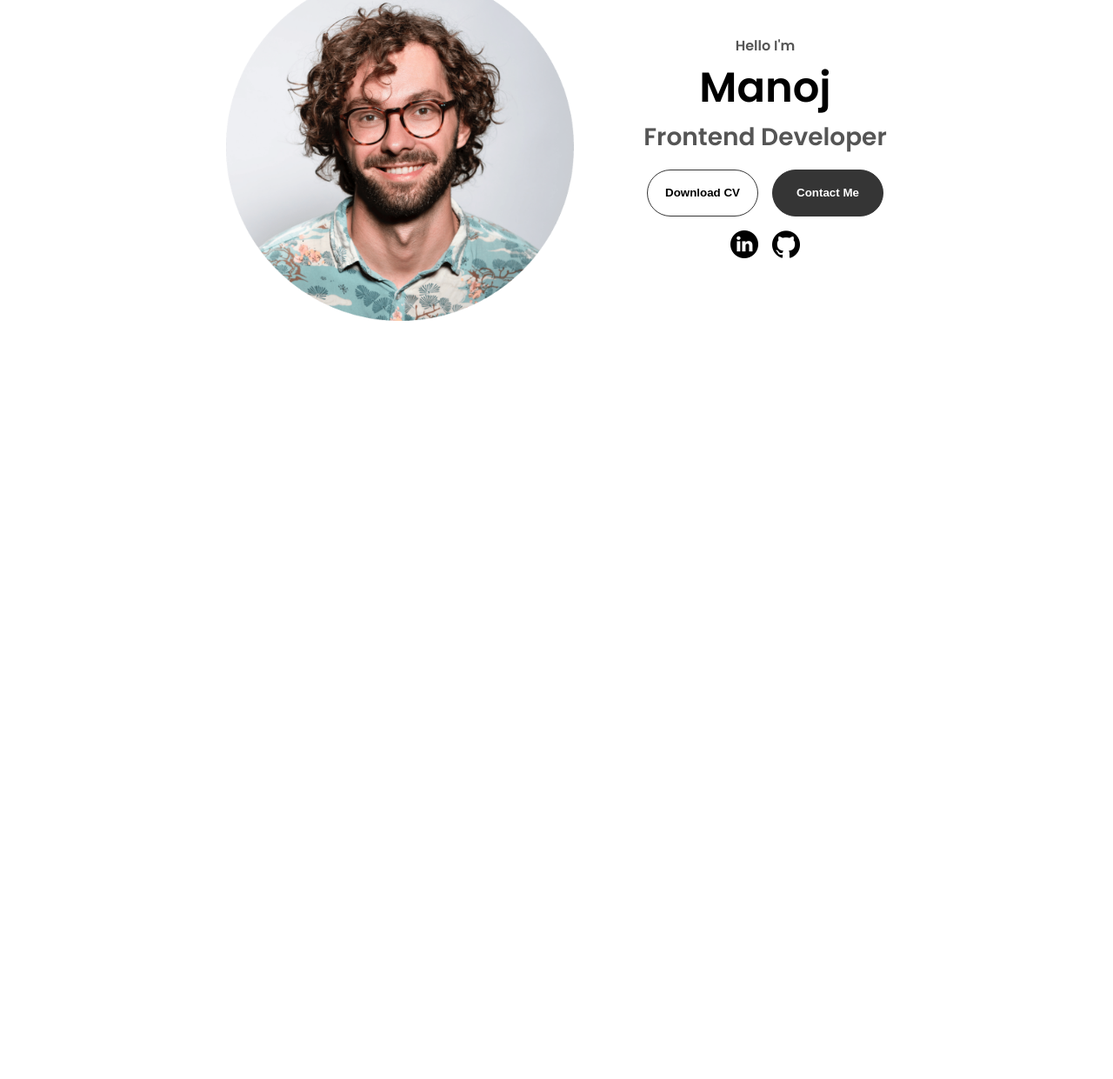
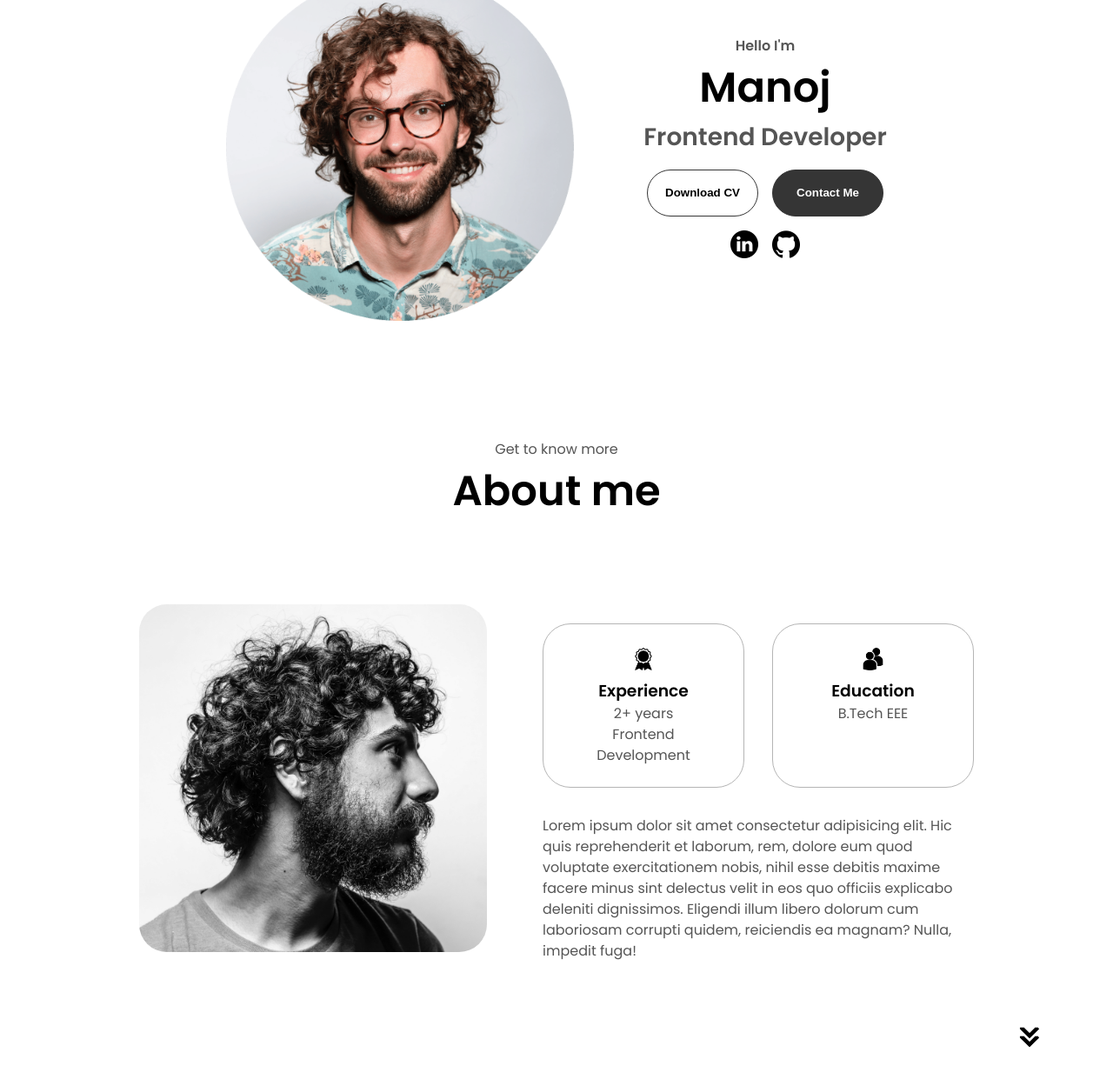
Before and after one commit to manoj0430/Manoj_Portfolio, a plain HTML site: page index.html in a window 1280 px wide. Shown: the part 303-1544 px from the top of the page at 87% size. Before the commit the page ends 800 px from the top, so only its background shows below. Drawn offline with Linux system fonts and the light colour scheme.

Commit message:
Create About Section

```diff
--- a/index.html
+++ b/index.html
@@ -43,7 +43,7 @@
     </nav>
 
     <section class="profile">
-      <div class="profile-img">
+      <div class="section-pic-container">
         <img src="assets/profile-pic.png" alt="Manoj Profile Pic" />
       </div>
       <div class="profile-content">
@@ -79,8 +79,57 @@
       </div>
     </section>
 
-
-
+    <section id="about">
+      <p class="about-text-p1">Get to know more</p>
+      <h1 class="title">About me</h1>
+      <div class="section-container">
+        <div class="section-pic-container">
+          <img
+            src="./assets/about-pic.png"
+            alt="Profile Picture"
+            class="about-pic"
+          />
+        </div>
+        <div class="about-details-container">
+          <div class="about-containers">
+            <div class="details-container">
+              <img
+                src="./assets/experience.png"
+                alt="My Experience"
+                class="icon"
+              />
+              <h3>Experience</h3>
+              <p>2+ years <br />Frontend Development</p>
+            </div>
+            <div class="details-container">
+              <img
+                src="./assets/education.png"
+                alt="My Education"
+                class="icon"
+              />
+              <h3>Education</h3>
+              <p>B.Tech EEE</p>
+            </div>
+          </div>
+          <div class="text-container">
+            <p>
+              Lorem ipsum dolor sit amet consectetur adipisicing elit. Hic quis
+              reprehenderit et laborum, rem, dolore eum quod voluptate
+              exercitationem nobis, nihil esse debitis maxime facere minus sint
+              delectus velit in eos quo officiis explicabo deleniti dignissimos.
+              Eligendi illum libero dolorum cum laboriosam corrupti quidem,
+              reiciendis ea magnam? Nulla, impedit fuga!
+            </p>
+          </div>
+        </div>
+      </div>
+      <img
+        src="./assets/arrow.png"
+        alt="Arrow icon"
+        class="icon arrow"
+        onclick="location.href='./#experience'"
+      />
+    </section>
   </body>
   <script src="script.js"></script>
 </html>
--- a/style.css
+++ b/style.css
@@ -1,5 +1,4 @@
 /* General */
-
 
 * {
   margin: 0;
@@ -10,61 +9,60 @@
 body {
   font-family: "Poppins", sans-serif;
 }
- html{
+html {
   scroll-behavior: smooth;
 }
 
- p{
-    color: rgb(85,85,85);
+p {
+  color: rgb(85, 85, 85);
 }
 /* Desktop Navigation */
-nav,.nav-links{
+nav,
+.nav-links {
   display: flex;
 }
 
-nav{
+nav {
   justify-content: space-around;
   align-items: center;
   height: 17vh;
 }
 
-.nav-links{
+.nav-links {
   gap: 2rem;
   list-style: none;
   font-size: 1.5rem;
 }
 
-.nav-links a{
+.nav-links a {
   color: black;
   text-decoration: none;
   text-decoration-color: white;
 }
 
-.nav-links a:hover{
+.nav-links a:hover {
   color: gray;
   text-decoration: underline;
   text-underline-offset: 1rem;
   transition: 0.3s ease;
-    text-decoration-color: rgb(181,181, 181);
+  text-decoration-color: rgb(181, 181, 181);
 }
 
-.logo{
+.logo {
   font-size: 2rem;
 }
 
-
-
 /* Hamburger Icon */
-.hamburger-nav{
+.hamburger-nav {
   display: none;
 }
 
-.hamburger-menu{
+.hamburger-menu {
   position: relative;
   display: inline-block;
 }
 
-.hamburger-icon{
+.hamburger-icon {
   display: flex;
   flex-direction: column;
   justify-content: space-between;
@@ -73,14 +71,14 @@ nav{
   cursor: pointer;
 }
 
-.hamburger-icon span{
+.hamburger-icon span {
   width: 100%;
   height: 2px;
   background-color: black;
   transition: all 0.3 ease-in-out;
 }
 
-.menu-links{
+.menu-links {
   position: absolute;
   top: 100%;
   right: 0;
@@ -91,8 +89,8 @@ nav{
   transition: all 0.3s ease-in-out;
 }
 
-.menu-links a{
-    display:  block;
+.menu-links a {
+  display: block;
   padding: 10px;
   text-align: center;
   text-decoration: none;
@@ -101,38 +99,38 @@ nav{
   transition: all 0.3s ease-in-out;
 }
 
-.menu-links li{
+.menu-links li {
   list-style: none;
 }
 
-.menu-links.open{
+.menu-links.open {
   max-height: 300px;
 }
 
-.hamburger-icon.open span:first-child{
+.hamburger-icon.open span:first-child {
   transform: rotate(45deg) translate(10px, 5px);
 }
 
-.hamburger-icon.open span:nth-child(2){
+.hamburger-icon.open span:nth-child(2) {
   opacity: 0;
 }
 
-.hamburger-icon.open span:last-child{
+.hamburger-icon.open span:last-child {
   transform: rotate(-45deg) translate(10px, -5px);
 }
 
-.hamburger-icon span:first-child{
+.hamburger-icon span:first-child {
   transform: none;
 }
 
-.hamburger-icon span:first-child{
+.hamburger-icon span:first-child {
   opacity: 1;
 }
-.hamburger-icon span:first-child{
+.hamburger-icon span:first-child {
   transform: none;
 }
 
-section{
+section {
   padding-top: 4vh;
   height: 96vh;
   margin: 0 10rem;
@@ -140,72 +138,70 @@ section{
   min-height: fit-content;
 }
 
-.section-container{
+.section-container {
   display: flex;
 }
 
 /* Profile */
 
-.profile{
+.profile {
   display: flex;
   justify-content: center;
   gap: 5rem;
   height: 80vh;
 }
 
-.profile-img {
+.section-pic-container {
   display: flex;
   height: 400px;
   width: 400px;
   margin: auto 0;
-
 }
 
-.profile-content{
+.profile-content {
   align-self: center;
   text-align: center;
 }
 
-.profile-content p{
+.profile-content p {
   font-weight: 600;
 }
 
-.profile-content-p1{
+.profile-content-p1 {
   text-align: center;
 }
 
-.profile-content-p2{
+.profile-content-p2 {
   font-size: 1.75rem;
   margin-bottom: 1rem;
 }
 
-.title{
+.title {
   font-size: 3rem;
   text-align: center;
 }
 
-.profile-social{
+.profile-social {
   display: flex;
   justify-content: center;
   margin-top: 1rem;
   gap: 1rem;
 }
 
-.icon{
+.icon {
   cursor: pointer;
   height: 2rem;
 }
 
 /* Buttons */
 
-.profile-btn{
+.profile-btn {
   display: flex;
   justify-content: center;
   gap: 1rem;
-
 }
 
-.btn{
+.btn {
   font-weight: 600;
   transition: all 300ms ease;
   padding: 1rem;
@@ -213,20 +209,21 @@ section{
   border-radius: 2rem;
 }
 
-.btn-color-1, .btn-color-2{
-    border: rgb(53,53,53) 0.1rem solid;
+.btn-color-1,
+.btn-color-2 {
+  border: rgb(53, 53, 53) 0.1rem solid;
 }
 
-.btn-color-1:hover, .btn-color-2:hover{
+.btn-color-1:hover,
+.btn-color-2:hover {
   cursor: pointer;
 }
 
-.btn-color-1, .btn-color-2:hover{
+.btn-color-1,
+.btn-color-2:hover {
   background: rgb(53, 53, 53);
   color: white;
 }
-
-
 
 .btn-color-2 {
   background: none;
@@ -239,3 +236,55 @@ section{
 .btn-container {
   gap: 1rem;
 }
+
+/* About */
+
+#about {
+  position: relative;
+}
+
+.about-text-p1 {
+  text-align: center;
+}
+
+.about-containers {
+  display: flex;
+  gap: 2rem;
+  margin: 2rem 0;
+}
+
+.about-details-container {
+  display: flex;
+  justify-content: center;
+  flex-direction: column;
+}
+
+.about-pic {
+  border-radius: 2rem;
+}
+.arrow {
+  position: absolute;
+  right: -5rem;
+  bottom: 2rem;
+}
+
+.details-container {
+  padding: 1.5rem;
+  flex: 1;
+  background: white;
+  border: rgb(53, 53, 53) 0.1rem solid;
+  border-radius: 2rem;
+  border-color: rgb(181, 181, 181);
+  text-align: center;
+}
+
+.section-container {
+  gap: 4rem;
+  height: 80%;
+}
+
+.section-pic-container {
+  height: 400px;
+  width: 400px;
+  margin: auto 0;
+}
```
Lines whose indentation alone changed are shown as unchanged.
